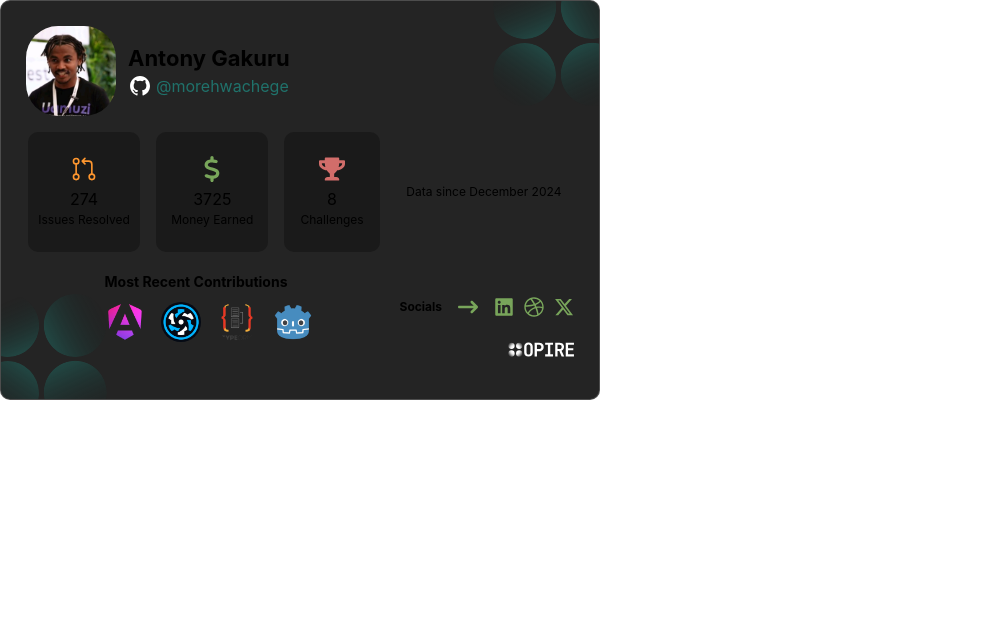
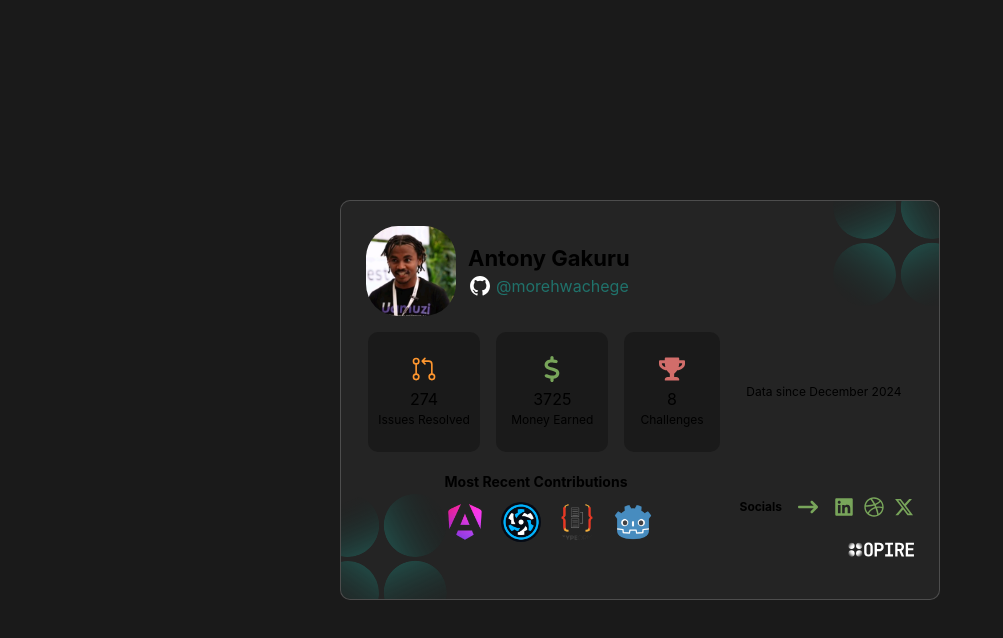
Before and after one commit to morehwachege/opire-devcard, a Gatsby site: page / in a window 1280 px wide. Shown: the whole page, without its empty margins (0-1003 px from the left). Built offline with nearby package versions, Linux system fonts and the light colour scheme; Gatsby itself is replaced by a stand-in of ours.

Commit message:
center devcard

```diff
--- a/src/pages/index.tsx
+++ b/src/pages/index.tsx
@@ -2,14 +2,14 @@ import React from "react";
 import { Welcome } from "../components/Welcome/Welcome";
 import { ColorSchemeToggle } from "../components/ColorSchemeToggle/ColorSchemeToggle";
 import DevCard from "../components/DevCard/DevCard";
-import 'boxicons'
+import { Center } from "@mantine/core";
 
 export default function HomePage() {
   return (
     <>
-      {/* <Welcome />
-      <ColorSchemeToggle /> */}
-      <DevCard />
+      <Center style={{ height: "100vh", backgroundColor: "#1a1a1a" }}>
+        <DevCard />
+      </Center>
     </>
   );
 }
```
